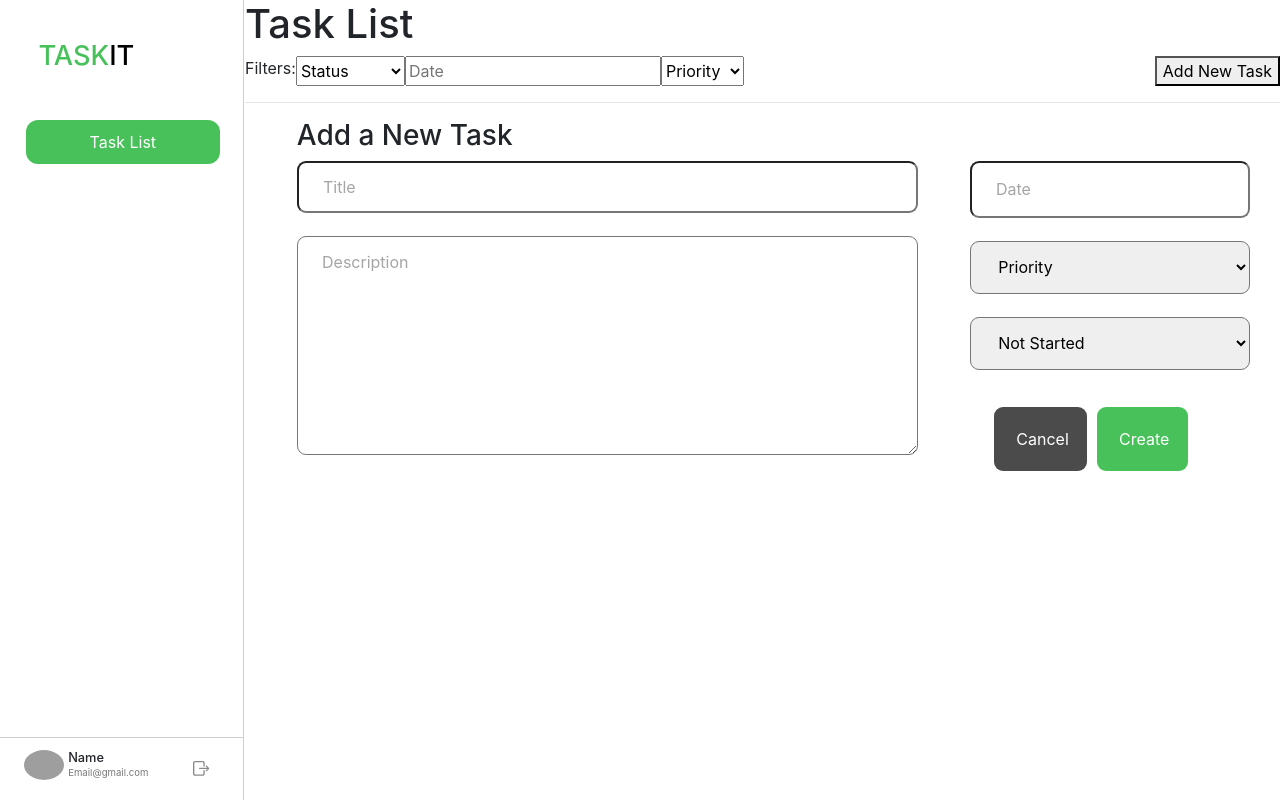
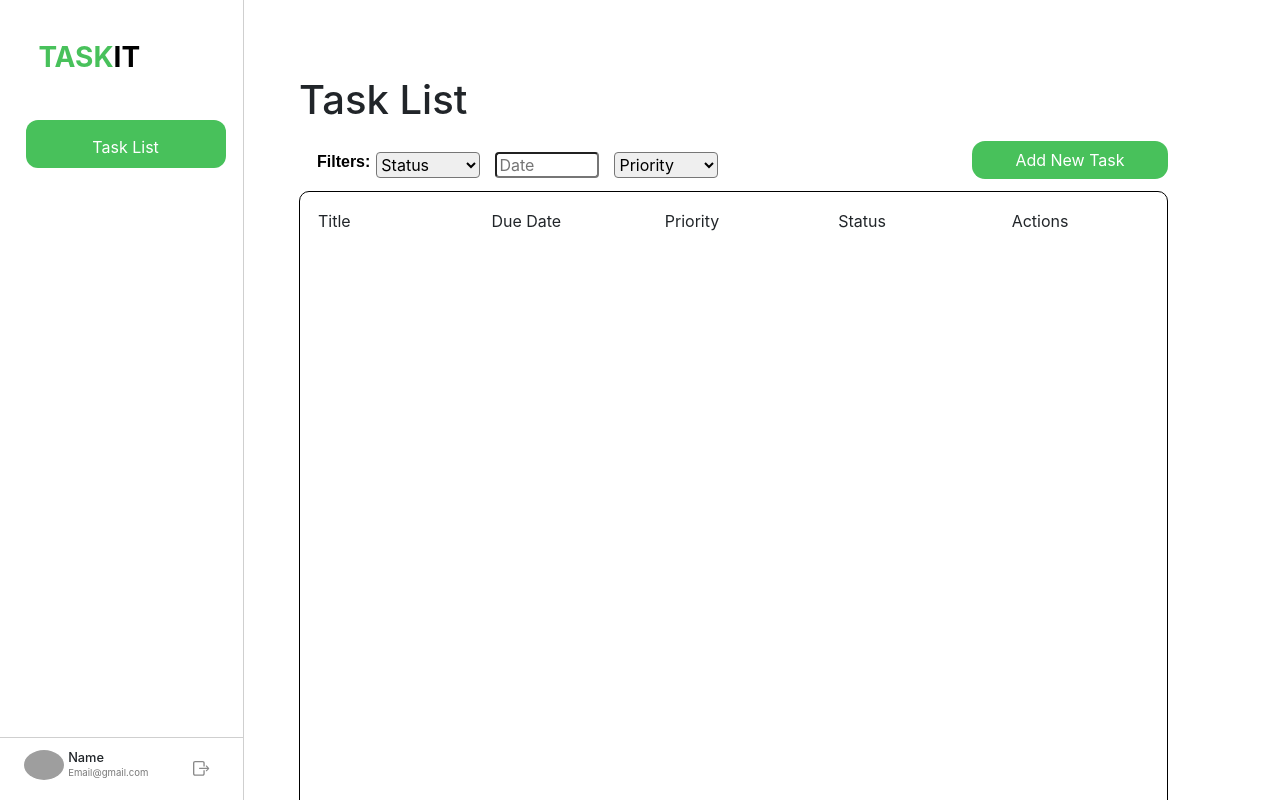
Before and after one commit to abem93/TaskIt-Project, an Angular app: page / in a window 1280 px wide. Shown: the top 800 px of the page. Built offline with nearby package versions, Linux system fonts and the light colour scheme; grey boxes are pictures that could not be loaded.

Commit message:
Fixed pixels to em and added Task List

```diff
--- a/src/app/app.component.css
+++ b/src/app/app.component.css
@@ -6,4 +6,5 @@
 }
 .task-list{
   margin-left: 245px;
+  padding: 4.75em 7em 14em 3.375em;
 }
--- a/src/app/shared/sidebar/sidebar.component.css
+++ b/src/app/shared/sidebar/sidebar.component.css
@@ -2,7 +2,11 @@ h1{
   position: fixed;
   top: 5%;
   left: 3%;
-  font-size: 1.7em;
+  font-family: Inter;
+  font-size: 1.75em;
+  font-style: normal;
+  font-weight: 700;
+  line-height: normal;
   background: linear-gradient(to right, #48C15B 74%, #000000 26%);
   background-clip: text;
   -webkit-background-clip: text;
@@ -14,7 +18,9 @@ button{
   background: #48C15B;
   color: white;
   border-radius: 12px;
-  padding: .8% 5%;
+  padding: 0.9375em 0;
+  height: 3em;
+  width: 12.5em;
   top: 15%;
   left: 2%;
   border: none;
--- a/src/app/task-list/new-task/new-task.component.css
+++ b/src/app/task-list/new-task/new-task.component.css
@@ -5,9 +5,8 @@
   color: #A5A5A5;
   opacity: 1;
 }
-select option:disabled{
-  color: red;
-}
+
+
 
 form{
   display: flex;
--- a/src/app/task-list/new-task/new-task.component.html
+++ b/src/app/task-list/new-task/new-task.component.html
@@ -1,20 +1,20 @@
 <div>
   <h3>Add a New Task</h3>
-  <form>
+  <form (ngSubmit)="onSubmit(f)" #f="ngForm">
     <div class="left-side">
-      <input type="text" name="title" id="title" placeholder="Title">
-      <textarea name="description" id="description" rows="8" placeholder="Description"></textarea>
+      <input type="text" name="title" id="title" placeholder="Title" ngModel name="title" required>
+      <textarea name="description" id="description" rows="8" placeholder="Description" ngModel required></textarea>
     </div>
     <div class="right-side">
-      <input type="text" name="date" placeholder="Date" min="2000-01-01" max="2029-12-31" onfocus="this.type='date'" onblur="this.type='text'">
-      <select name="priority" id="priority">
-        <option value="" disabled selected>Priority</option>
+      <input type="text" name="date" placeholder="Date" min="2000-01-01" max="2029-12-31" onfocus="this.type='date'" onblur="this.type='text' | Date" ngModel>
+      <select name="priority" id="priority" ngModel required>
+        <option value="select" selected disabled hidden>Priority</option>
         <option value="low">Low</option>
         <option value="medium">Medium</option>
         <option value="high">High</option>
       </select>
-      <select name="status" id="status">
-        <option value="" disabled select>Status</option>
+      <select name="status" id="status" ngModel>
+        <option value="select" selected disabled hidden>Status</option>
         <option value="notStarted">Not Started</option>
         <option value="InProgress">In Progress</option>
         <option value="completed">Completed</option>
@@ -24,8 +24,5 @@
         <button id="submitBtn">Create</button>
       </div>
     </div>
-
   </form>
-
-
 </div>
--- a/src/app/task-list/new-task/new-task.component.ts
+++ b/src/app/task-list/new-task/new-task.component.ts
@@ -1,4 +1,5 @@
 import { Component } from '@angular/core';
+import { NgForm } from '@angular/forms';
 
 @Component({
   selector: 'app-new-task',
@@ -7,4 +8,8 @@ import { Component } from '@angular/core';
 })
 export class NewTaskComponent {
 
+
+  onSubmit(form: NgForm){
+    console.log(form)
+  }
 }
--- a/src/app/task-list/task-list.component.css
+++ b/src/app/task-list/task-list.component.css
@@ -1,8 +1,54 @@
+h1{
+  font-size: 2.5em;
+}
 .tasklist-options{
   display: flex;
   justify-content: space-between;
+  margin-bottom: 0.75em;
 }
 .filters{
   display: flex;
-  justify-content: space-evenly;
+  width: 50%;
+  align-self: flex-end;
 }
+.filters *{
+  width: 6.5em;
+  height: 1.625em;
+  border-radius: 4px;
+  margin-right: auto;
+}
+.filters>span{
+  color: #000;
+  font-family: sans-serif;
+  font-size: 1em;
+  font-style: normal;
+  font-weight: 590;
+  line-height: normal;
+  margin: .0625em 1% 0 1.125em;
+  width: 3.4375em;
+  align-self: flex-end;
+}
+button{
+  background: #48C15B;
+  color: white;
+  border-radius: 13px;
+  padding: .8% 5%;
+  border: none;
+}
+h1{
+  margin-bottom: 2%;
+}
+.tasklist-items{
+  border: 1px solid black;
+  border-radius: 10px;
+}
+.tasklist-headings{
+  display: flex;
+  justify-content: space-around;
+}
+.tasklist-headings p{
+  margin-right: auto;
+  padding: 1.0625em 1% 0 1.125em;
+  height: 44.5625em;
+  width: 13.75em;
+}
--- a/src/app/task-list/task-list.component.html
+++ b/src/app/task-list/task-list.component.html
@@ -3,14 +3,14 @@
     <div class="filters">
       <Span>Filters: </Span>
       <select name="status" id="" placeholder="status">
-        <option value="" disabled selected>Status</option>
+        <option value="" selected disabled hidden>Status</option>
         <option value="notStarted">Not Started</option>
         <option value="InProgress">In Progress</option>
         <option value="completed">Completed</option>
       </select>
-      <input type="text" name="date" placeholder="Date" min="2000-01-01" max="2029-12-31" onfocus="this.type='date'"/>
+      <input type="text" name="date" placeholder="Date" min="2000-01-01" max="2029-12-31" onfocus="this.type='date'" onblur="this.type='text' | Date"/>
       <select class="priority">
-        <option value="" disabled selected>Priority</option>
+        <option value="" selected disabled hidden>Priority</option>
         <option value="low">Low</option>
         <option value="medium">Medium</option>
         <option value="high">High</option>
@@ -18,7 +18,15 @@
     </div>
     <button>Add New Task</button>
 </div>
+<div class="tasklist-items">
+  <div class="tasklist-headings">
+    <p>Title</p>
+    <p>Due Date</p>
+    <p>Priority</p>
+    <p>Status</p>
+    <p>Actions</p>
+  </div>
+  <div class="tasklist-row">
 
-
-<hr>
-<app-new-task></app-new-task>
+  </div>
+</div>
```
